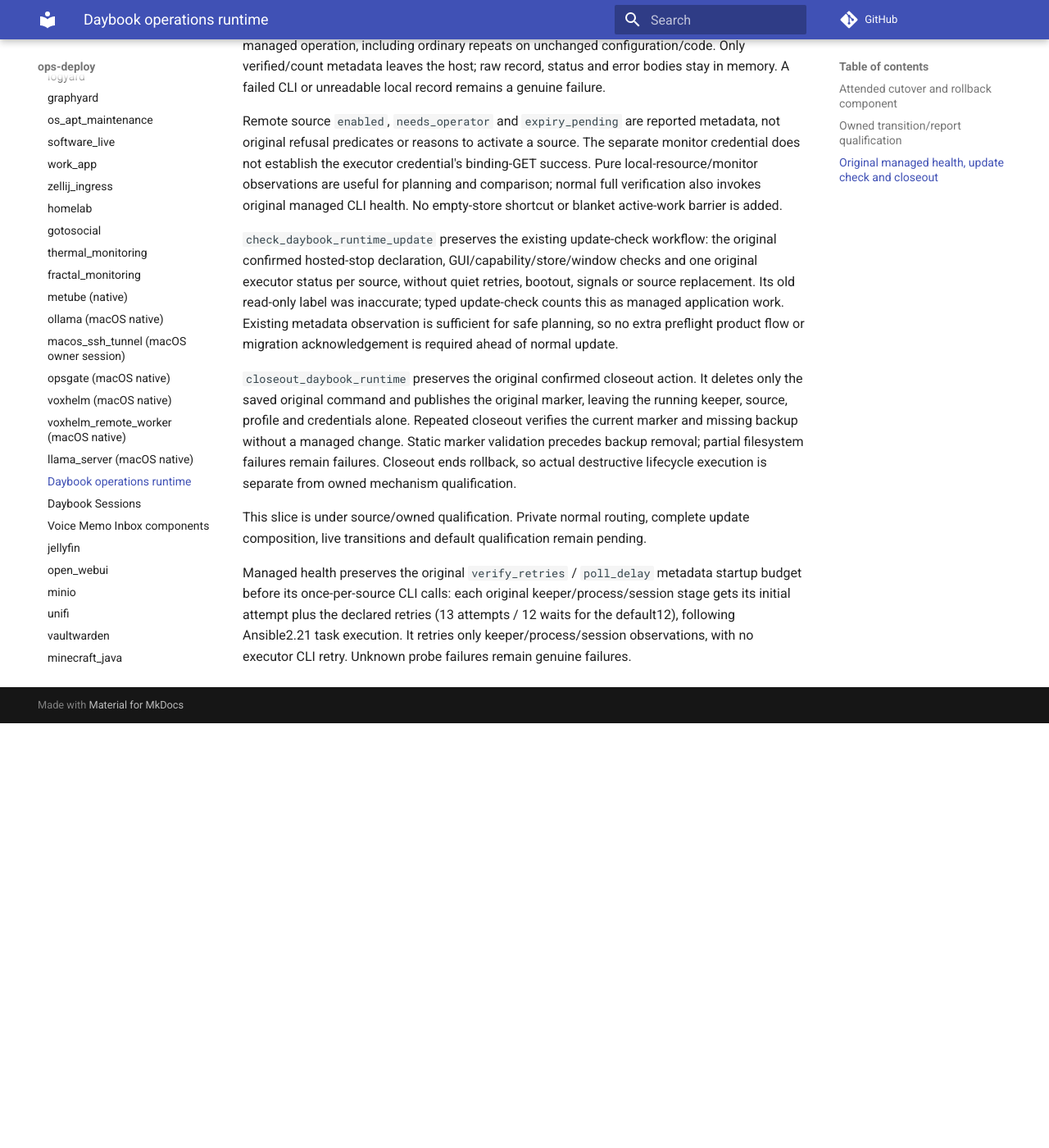
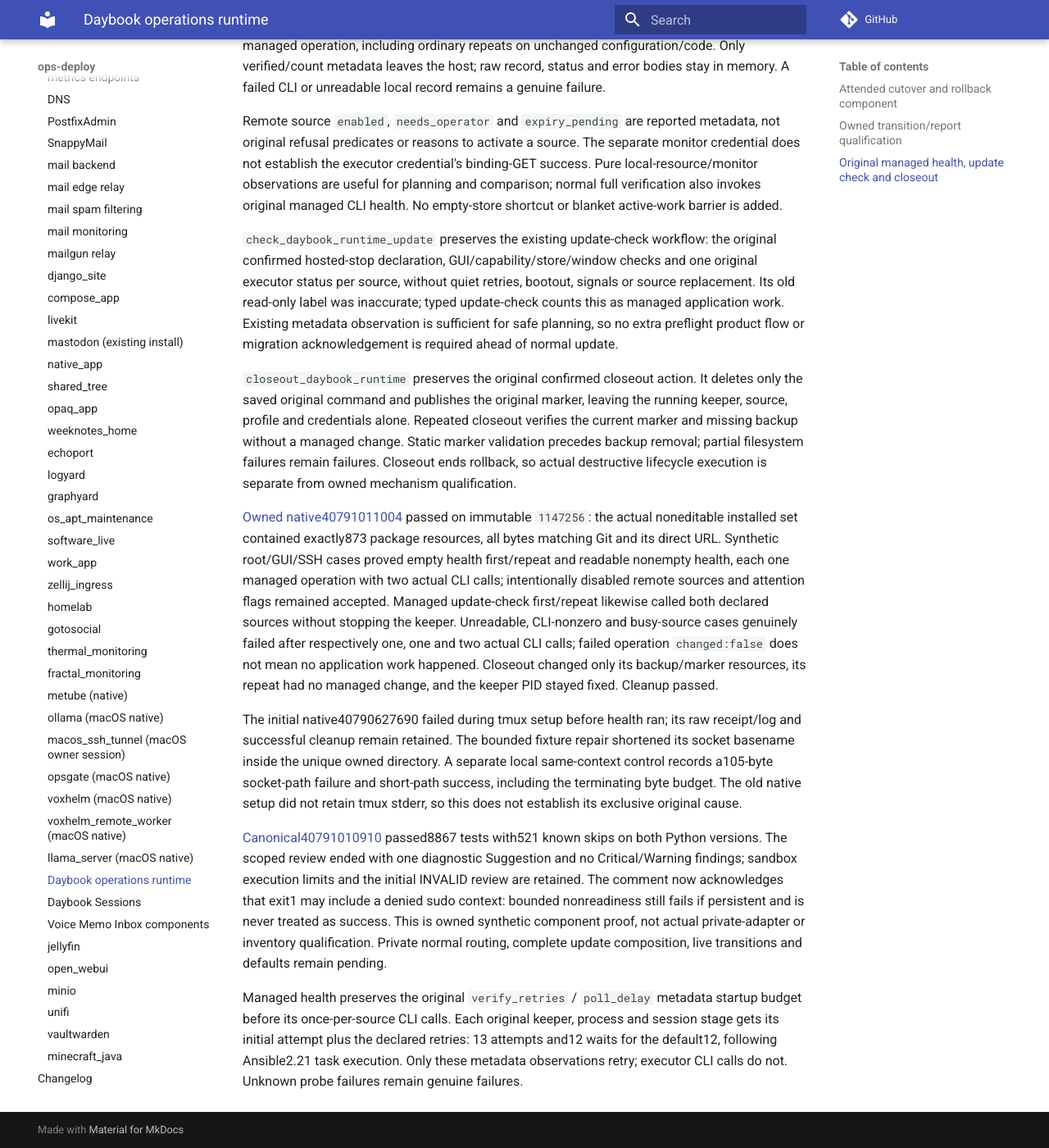
Before and after one commit to ephes/ops-deploy, an MkDocs documentation site: the page built from docs/services/daybook_operations_runtime.md, in a window 1280 px wide and 1400 px high, scrolled down 7018 px. Shown: the whole window at 82% size. Built offline with MkDocs 1.6.1 and Material for MkDocs 9.7.7, drawn with Linux system fonts in a browser that asks for light colours; comment, search, counter and statistics services are not loaded; before the commit the page ends 7900 px from its top, so only the background shows below that; some of the changed text lies outside the part shown.

Commit message:
Document qualified original Daybook runtime check components

```diff
--- a/docs/services/daybook_operations_runtime.md
+++ b/docs/services/daybook_operations_runtime.md
@@ -312,8 +312,8 @@
 errors. [Canonical40783227181](https://github.com/ephes/ops-deploy/actions/runs/40783227181)
 passed8600 tests with518 known skips on each Python version; all817 runtime
 resources remained byte/mode exact8065. These component proofs add no inventory
-default and authorize no real source/profile/keeper transition. Normal routing,
-managed original CLI-health parity and lifecycle adoption remain separate work.
+default and authorize no real source/profile/keeper transition. Normal routing and inventory adoption of managed original CLI health and
+lifecycle actions remain separate work.
 
 ## Original managed health, update check and closeout
 
@@ -349,7 +349,38 @@
 failures remain failures. Closeout ends rollback, so actual destructive lifecycle
 execution is separate from owned mechanism qualification.
 
-This slice is under source/owned qualification. Private normal routing, complete
-update composition, live transitions and default qualification remain pending.
+[Owned native40791011004](https://github.com/ephes/ops-deploy/actions/runs/40791011004)
+passed on immutable `1147256`: the actual noneditable installed set contained
+exactly873 package resources, all bytes matching Git and its direct URL. Synthetic
+root/GUI/SSH cases proved empty health first/repeat and readable nonempty health,
+each one managed operation with two actual CLI calls; intentionally disabled
+remote sources and attention flags remained accepted. Managed update-check
+first/repeat likewise called both declared sources without stopping the keeper.
+Unreadable, CLI-nonzero and busy-source cases genuinely failed after respectively
+one, one and two actual CLI calls; failed operation `changed:false` does not mean
+no application work happened. Closeout changed only its backup/marker resources,
+its repeat had no managed change, and the keeper PID stayed fixed. Cleanup passed.
 
-Managed health preserves the original `verify_retries` / `poll_delay` metadata startup budget before its once-per-source CLI calls: each original keeper/process/session stage gets its initial attempt plus the declared retries (13 attempts / 12 waits for the default12), following Ansible2.21 task execution. It retries only keeper/process/session observations, with no executor CLI retry. Unknown probe failures remain genuine failures.
+The initial native40790627690 failed during tmux setup before health ran; its raw
+receipt/log and successful cleanup remain retained. The bounded fixture repair
+shortened its socket basename inside the unique owned directory. A separate local
+same-context control records a105-byte socket-path failure and short-path success,
+including the terminating byte budget. The old native setup did not retain tmux
+stderr, so this does not establish its exclusive original cause.
+
+[Canonical40791010910](https://github.com/ephes/ops-deploy/actions/runs/40791010910)
+passed8867 tests with521 known skips on both Python versions. The scoped review
+ended with one diagnostic Suggestion and no Critical/Warning findings; sandbox
+execution limits and the initial INVALID review are retained. The comment now
+acknowledges that exit1 may include a denied sudo context: bounded nonreadiness
+still fails if persistent and is never treated as success. This is owned synthetic
+component proof, not actual private-adapter or inventory qualification. Private
+normal routing, complete update composition, live transitions and defaults remain
+pending.
+
+Managed health preserves the original `verify_retries` / `poll_delay` metadata
+startup budget before its once-per-source CLI calls. Each original keeper,
+process and session stage gets its initial attempt plus the declared retries:
+13 attempts and12 waits for the default12, following Ansible2.21 task execution.
+Only these metadata observations retry; executor CLI calls do not. Unknown probe
+failures remain genuine failures.
```
Also changed, not shown: docs/changelog.md (+5 -2 lines).
